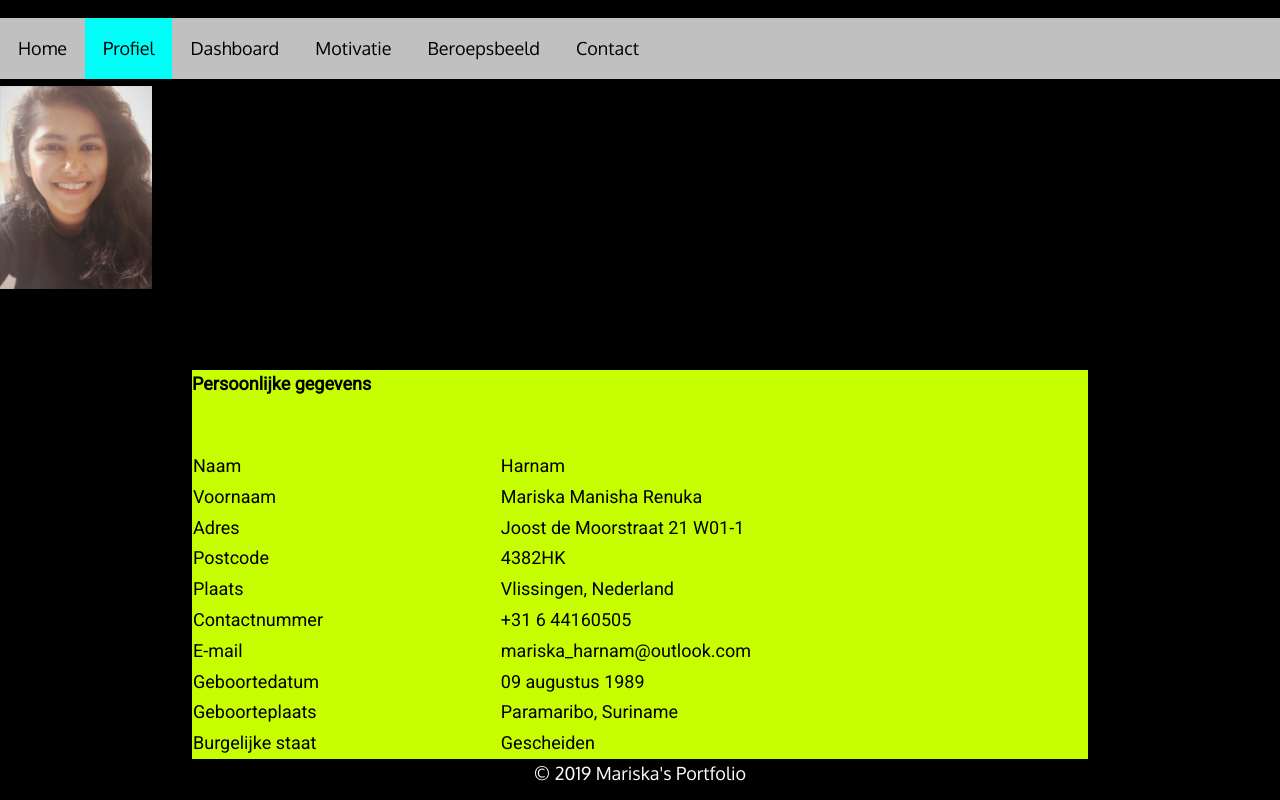
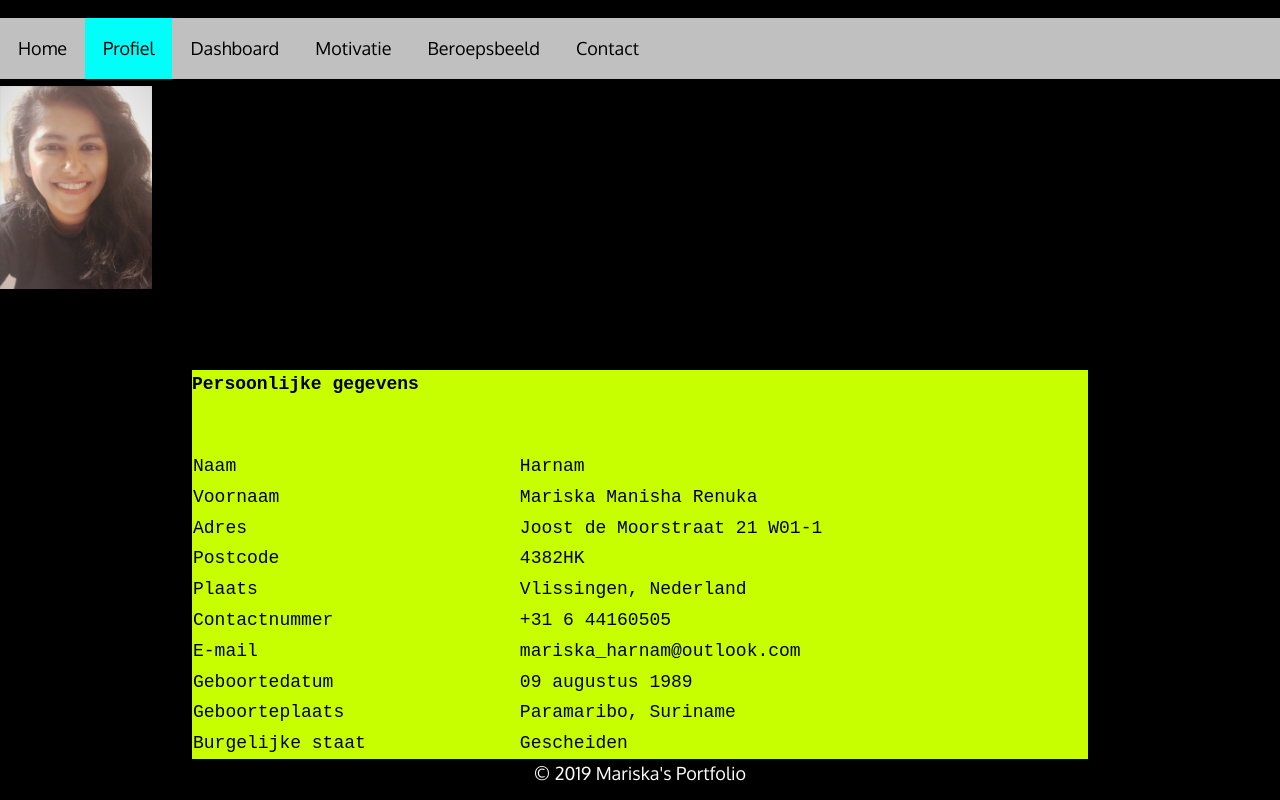
Before and after one commit to MariskaH/MariskaH.github.io, a plain HTML site: page profile.html in a window 1280 px wide. Drawn offline with Linux system fonts and the light colour scheme; a web font is replaced by a local one.

Commit message:
css class edited

```diff
--- a/css/style.css
+++ b/css/style.css
@@ -71,6 +71,11 @@ table {
   border-collapse: collapse;
   width: 100%;
 }
+
+.box-1 {
+  font-family: monospace;
+}
+
 .content{
   font-family: 'Roboto'
 }
```
